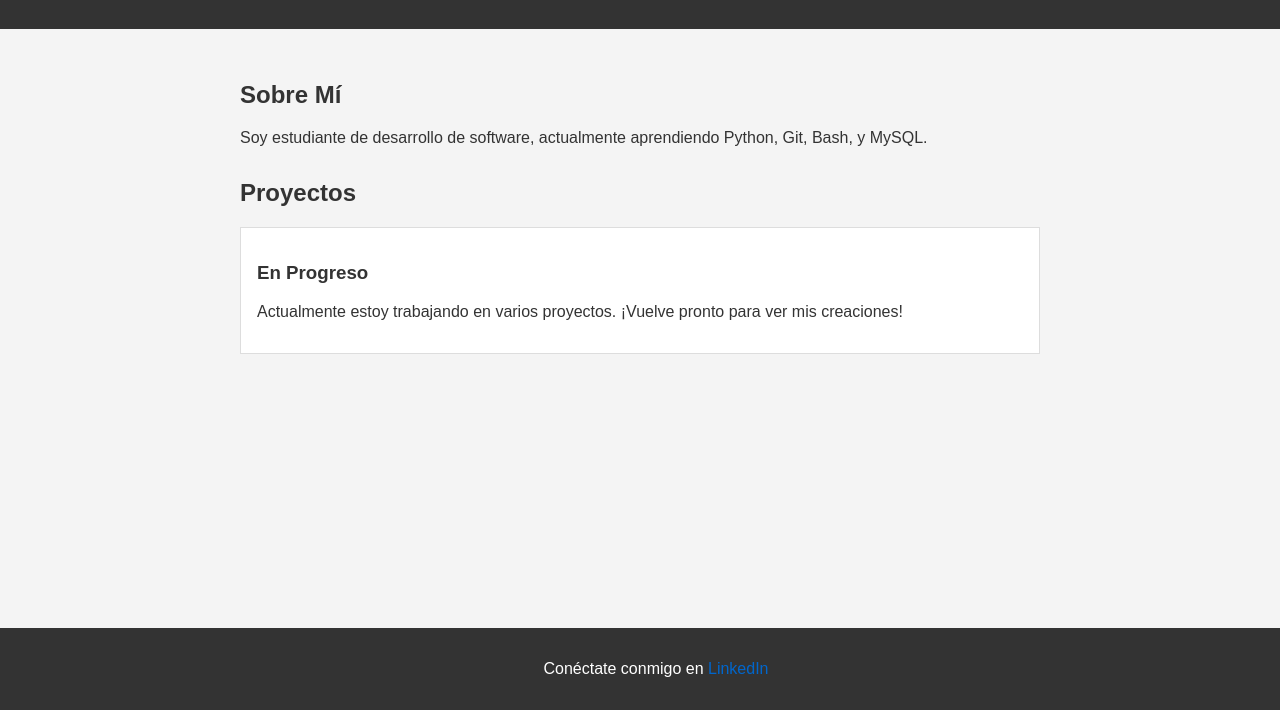
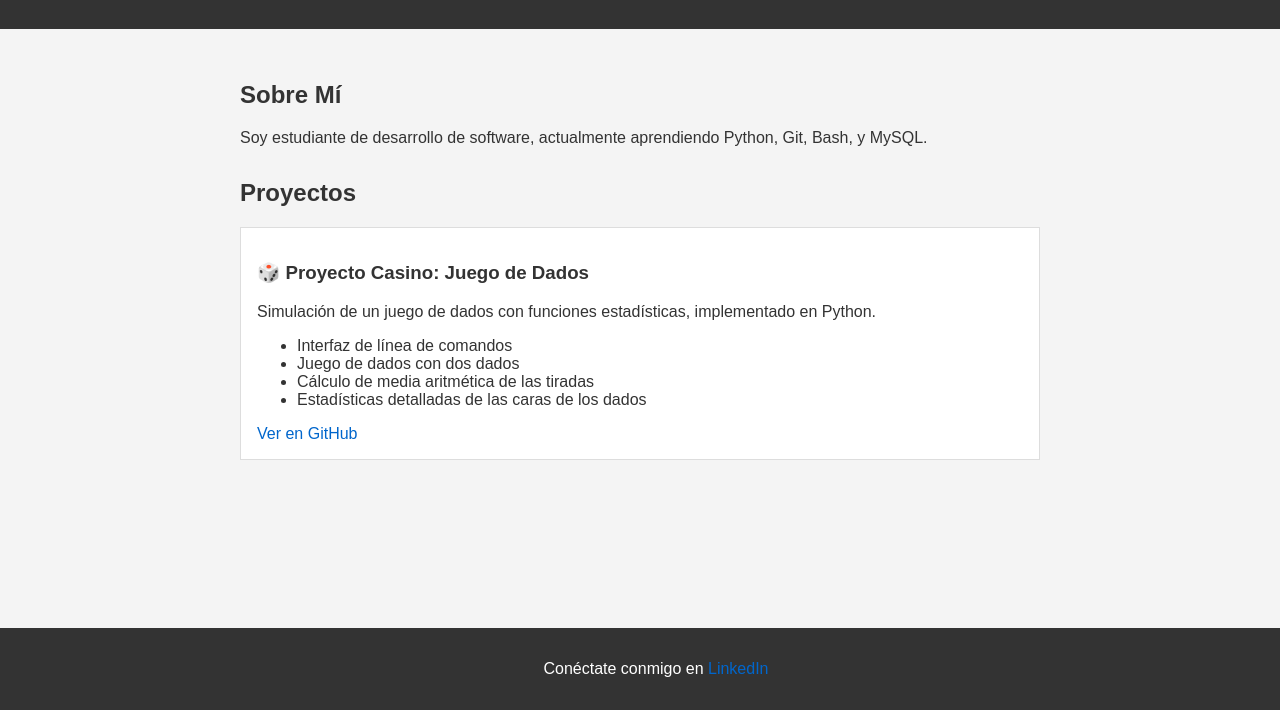
Before and after one commit to GonzalezA-Raul/GonzalezA-Raul.github.io, a plain HTML site: page index.html in a window 1280 px wide. Shown: the part 90-800 px from the top of the page. Drawn offline with Linux system fonts and the light colour scheme.

Commit message:
¡Mi primer proyecto!
Este es mi primer proyecto, un juego de dados simple con funciones estadísticas, implementado en Python.

```diff
--- a/index.html
+++ b/index.html
@@ -19,8 +19,15 @@
         <section id="projects">
             <h2>Proyectos</h2>
             <div class="project">
-                <h3>En Progreso</h3>
-                <p>Actualmente estoy trabajando en varios proyectos. ¡Vuelve pronto para ver mis creaciones!</p>
+                <h3>🎲 Proyecto Casino: Juego de Dados</h3>
+                <p>Simulación de un juego de dados con funciones estadísticas, implementado en Python.</p>
+                <ul>
+                    <li>Interfaz de línea de comandos</li>
+                    <li>Juego de dados con dos dados</li>
+                    <li>Cálculo de media aritmética de las tiradas</li>
+                    <li>Estadísticas detalladas de las caras de los dados</li>
+                </ul>
+                <a href="https://github.com/GonzalezA-Raul/Proyecto_Casino" target="_blank">Ver en GitHub</a>
             </div>
         </section>
     </main>
```
